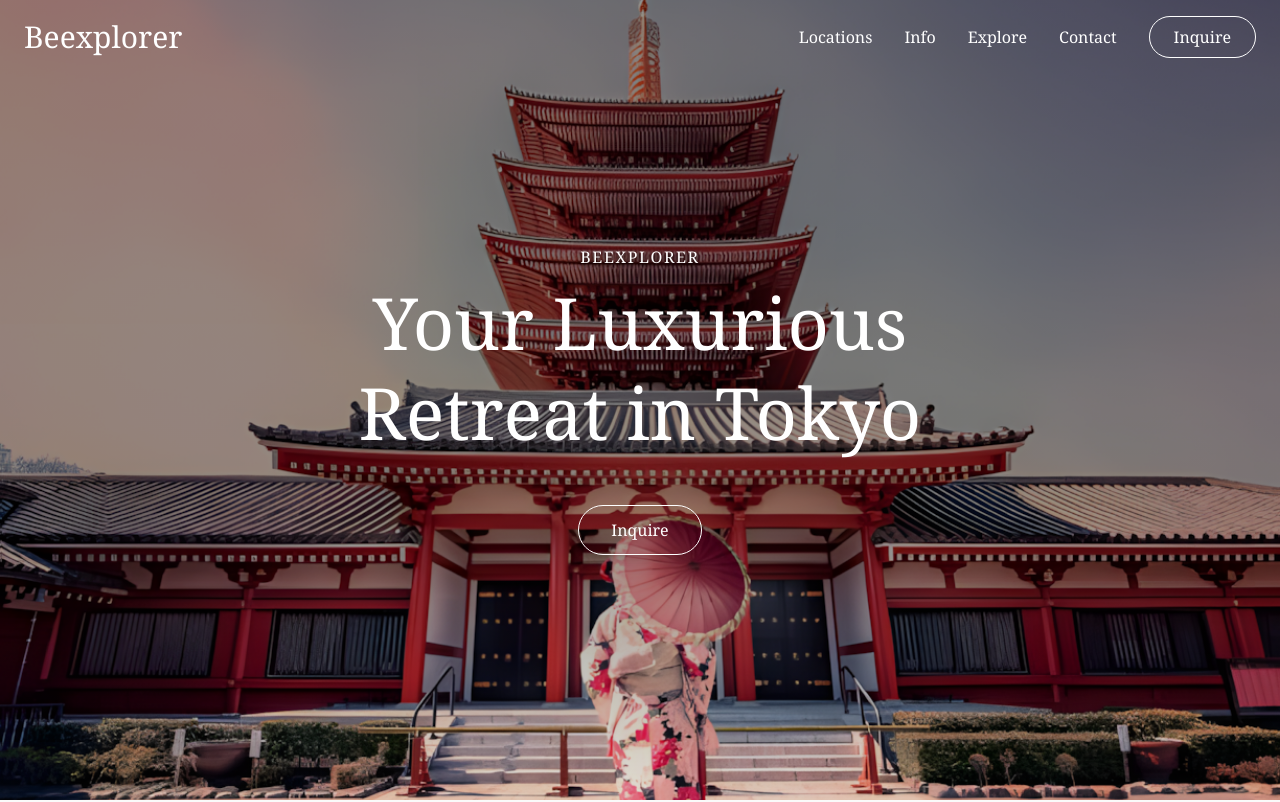
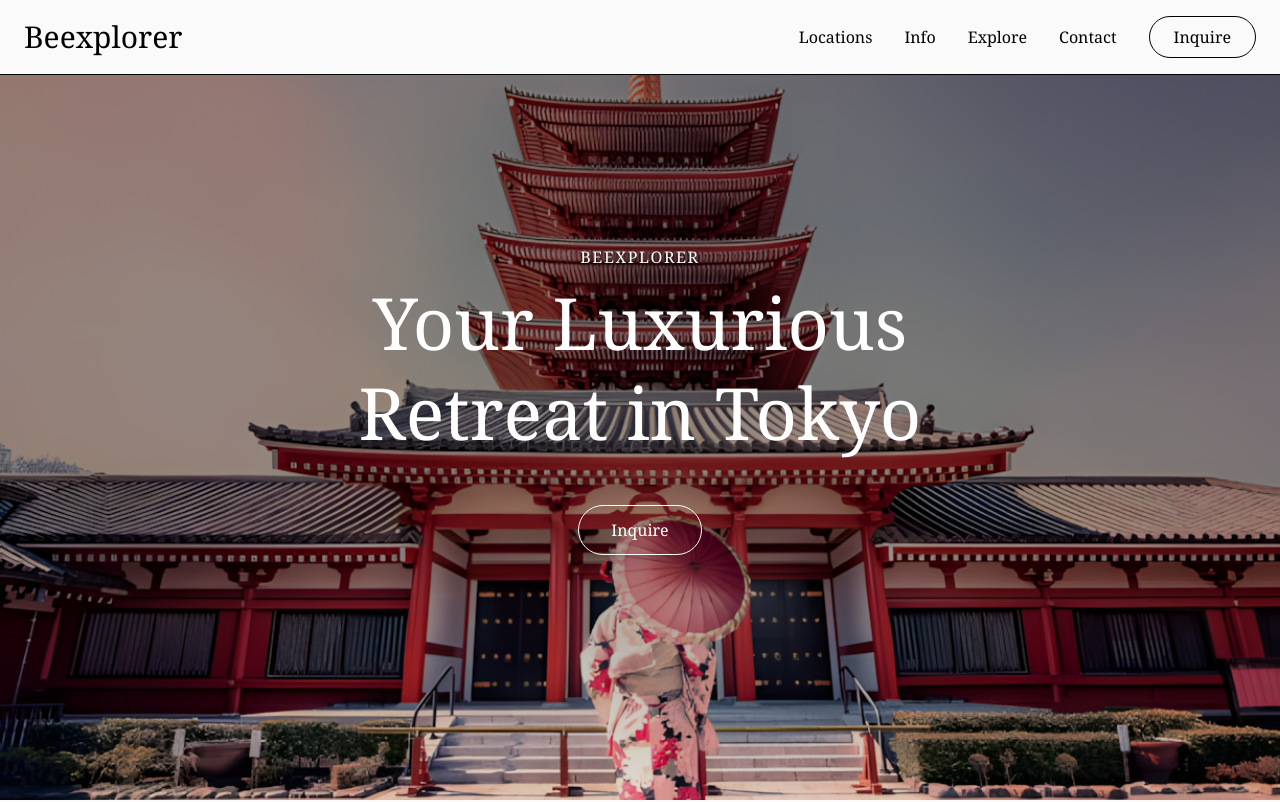
Before and after one commit to kynth65/Beexplorer, a React (Vite) app: page / in a window 1280 px wide. Shown: the top 802 px of the page. Built offline with nearby package versions, Linux system fonts and the light colour scheme.

Commit message:
change the navbar from background transparent

```diff
--- a/src/components/homepage/Navbar.jsx
+++ b/src/components/homepage/Navbar.jsx
@@ -4,7 +4,6 @@ export default function Navbar() {
   const [show, setShow] = useState(true);
   const [lastScrollY, setLastScrollY] = useState(0);
   const [animateIn, setAnimateIn] = useState(true);
-  const [pastHero, setPastHero] = useState(false);
 
   useEffect(() => {
     // Timer to control navbar reappearance
@@ -12,15 +11,6 @@ export default function Navbar() {
 
     const controlNavbar = () => {
       const currentScrollY = window.scrollY;
-      const heroHeight =
-        document.querySelector('div[class*="h-screen"]')?.offsetHeight || 700;
-
-      // Check if we've scrolled past the hero section
-      if (currentScrollY > heroHeight - 100) {
-        setPastHero(true);
-      } else {
-        setPastHero(false);
-      }
 
       if (currentScrollY > lastScrollY) {
         // Scrolling down - hide the navbar
@@ -54,23 +44,18 @@ export default function Navbar() {
 
   return (
     <header
-      className={`fixed top-0 left-0 w-full z-50 transition-all duration-500 ${
+      className={`fixed top-0 left-0 w-full z-50 transition-all duration-500 bg-neutral-50 border-b ${
         show
           ? animateIn
             ? "animate-slideDown"
             : "transform translate-y-0"
           : "transform -translate-y-full"
-      } ${pastHero ? "bg-neutral-50 border-b" : "bg-transparent"}`}
+      }`}
       onAnimationEnd={() => setAnimateIn(false)}
     >
       <div className="px-6 py-4 flex justify-between items-center">
         {/* Logo */}
-        <a
-          href="/"
-          className={`text-3xl font-serif ${
-            pastHero ? "text-black" : "text-white"
-          }`}
-        >
+        <a href="/" className="text-3xl font-serif text-black">
           Beexplorer
         </a>
 
@@ -79,47 +64,29 @@ export default function Navbar() {
           <nav className="hidden md:flex space-x-8">
             <a
               href="/locations"
-              className={`hover:opacity-80 font-serif ${
-                pastHero ? "text-black" : "text-white"
-              }`}
+              className="text-black hover:opacity-80 font-serif"
             >
               Locations
             </a>
-            <a
-              href="/info"
-              className={`hover:opacity-80 font-serif ${
-                pastHero ? "text-black" : "text-white"
-              }`}
-            >
+            <a href="/info" className="text-black hover:opacity-80 font-serif">
               Info
             </a>
             <a
               href="/explore"
-              className={`hover:opacity-80 font-serif ${
-                pastHero ? "text-black" : "text-white"
-              }`}
+              className="text-black hover:opacity-80 font-serif"
             >
               Explore
             </a>
             <a
               href="/contact"
-              className={`hover:opacity-80 font-serif ${
-                pastHero ? "text-black" : "text-white"
-              }`}
+              className="text-black hover:opacity-80 font-serif"
             >
               Contact
             </a>
           </nav>
 
           {/* Inquire Button */}
-          <button
-            className={`border rounded-full px-6 py-2 transition-colors font-serif
-              ${
-                pastHero
-                  ? "border-black text-black hover:bg-black hover:text-white"
-                  : "border-white text-white hover:bg-white hover:bg-opacity-20"
-              }`}
-          >
+          <button className="border border-black text-black hover:bg-black hover:text-white rounded-full px-6 py-2 transition-colors font-serif">
             Inquire
           </button>
         </div>
--- a/src/pages/LocationList.jsx
+++ b/src/pages/LocationList.jsx
@@ -5,8 +5,7 @@ import kamakura from "../assets/kamakura.png";
 import Navbar from "../components/homepage/Navbar";
 
 export default function LocationList() {
-  // We'll use this to track which location is being hovered
-  const [activeLocation, setActiveLocation] = useState(null);
+  const [hoveredId, setHoveredId] = useState(null);
 
   // Sample locations data - in a real app, you would import this or fetch from an API
   const locations = [
@@ -53,7 +52,7 @@ export default function LocationList() {
     <>
       <Navbar style={{ text: "text-black" }} />
 
-      <section className="bg-white">
+      <section className="bg-white pt-10">
         <div className="container mx-auto px-4 max-w-7xl">
           {/* Heading */}
           <div className="text-center py-16">
@@ -70,27 +69,22 @@ export default function LocationList() {
             {locations.map((location) => (
               <div
                 key={location.id}
-                className="group relative border-t border-gray-200 py-12 overflow-hidden hover:bg-gray-50 transition-colors duration-300 cursor-pointer"
+                className="relative border-t border-gray-200 py-12 cursor-pointer overflow-hidden"
+                onMouseEnter={() => setHoveredId(location.id)}
+                onMouseLeave={() => setHoveredId(null)}
               >
-                {/* Background image - use actual image element instead of background-image */}
-                <div
-                  className={`absolute inset-0 w-full h-full overflow-hidden transition-opacity duration-500 ${
-                    activeLocation === location ? "opacity-100" : "opacity-0"
-                  }`}
-                >
-                  <img
-                    src={location.image}
-                    alt={location.name}
-                    className="absolute inset-0 w-full h-full object-cover transform transition-transform duration-700 ease-out"
+                {/* Background Image Container */}
+                {hoveredId === location.id && (
+                  <div
+                    className="absolute inset-0 w-full h-full transition-all duration-300"
                     style={{
-                      transform:
-                        activeLocation === location
-                          ? "scale(1)"
-                          : "scale(1.05)",
+                      backgroundImage: `url(${location.image})`,
+                      backgroundSize: "cover",
+                      backgroundPosition: "center",
+                      opacity: 0.3,
                     }}
-                  />
-                  <div className="absolute inset-0 bg-white bg-opacity-70"></div>
-                </div>
+                  ></div>
+                )}
 
                 {/* Location content */}
                 <div className="container mx-auto px-4 max-w-7xl relative z-10">
@@ -99,13 +93,19 @@ export default function LocationList() {
                       {location.name}
                     </h3>
 
-                    {/* Description that appears on hover */}
+                    {/* Description that appears on hover - Always present but with varying opacity */}
                     <div
-                      className={`md:ml-auto max-w-md mt-4 md:mt-0 transition-all duration-500 ease-out ${
-                        activeLocation === location
-                          ? "opacity-100 translate-y-0 visible"
-                          : "opacity-0 translate-y-4 invisible"
-                      }`}
+                      className="md:ml-auto max-w-md mt-4 md:mt-0 overflow-hidden"
+                      style={{
+                        opacity: hoveredId === location.id ? 1 : 0,
+                        transform:
+                          hoveredId === location.id
+                            ? "translateY(0)"
+                            : "translateY(10px)",
+                        maxHeight: hoveredId === location.id ? "200px" : "0",
+                        transition:
+                          "opacity 600ms ease, transform 600ms ease, max-height 600ms ease",
+                      }}
                     >
                       <p className="text-lg text-black font-serif">
                         {location.description}
```
